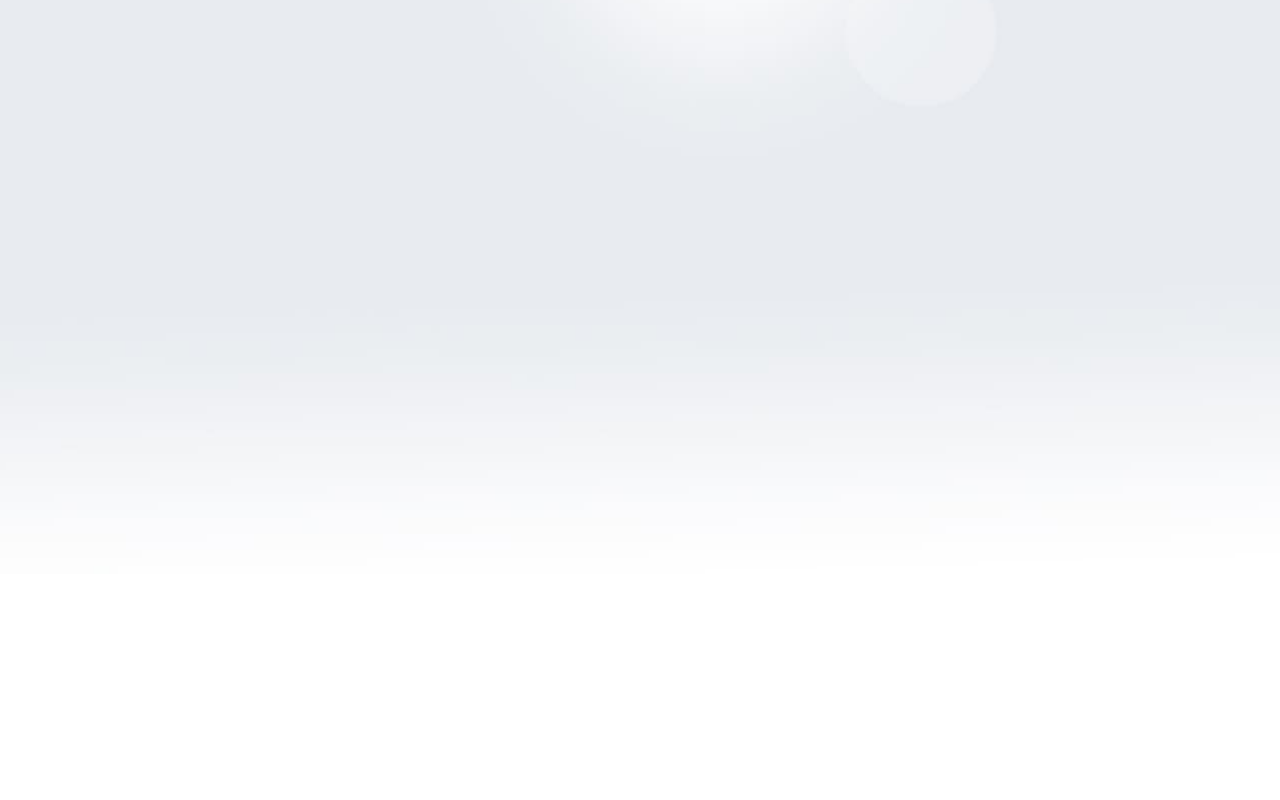
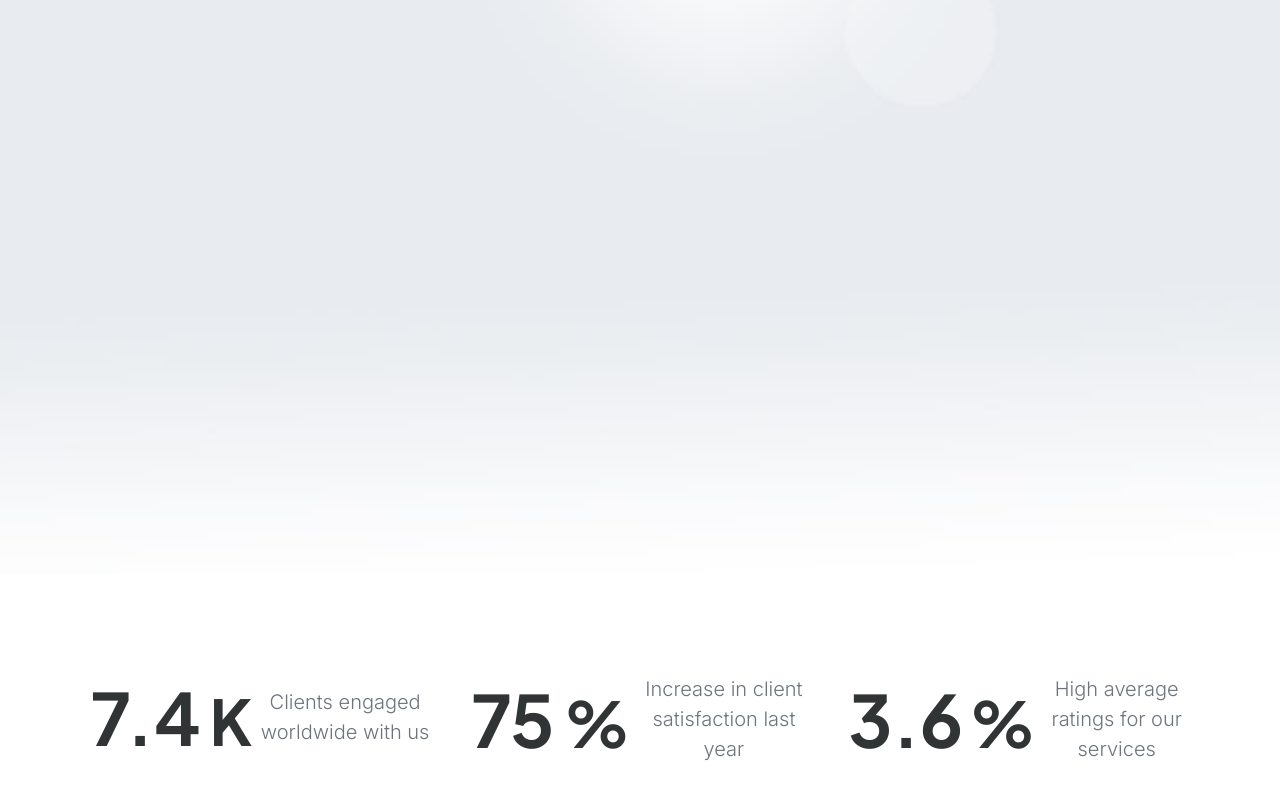
Before and after one commit to P666R/FinTech-Next.js, a Next.js app: page / in a window 1280 px wide. Shown: the part 511-1311 px from the top of the page. Built offline with nearby package versions, Linux system fonts and the light colour scheme.

Commit message:
modified statisticsOne

```diff
--- a/src/app/globals.scss
+++ b/src/app/globals.scss
@@ -143,13 +143,31 @@ ul.simple-list {
   margin: 0;
 }
 
-.statistics-section-text h2 {
-  flex: 1;
+.odometer1 {
+  display: inline-block;
+  width: 2.5ch;
+  text-align: center;
 }
 
-.statistics-section-text p {
-  flex: 1;
+.odometer2 {
+  display: inline-block;
+  width: 2ch;
+  text-align: center;
 }
+
+.odometer3 {
+  display: inline-block;
+  width: 2.5ch;
+  text-align: center;
+}
+
+// .statistics-section-text h2 span {
+//   flex: 0 1 49%;
+// }
+
+// .statistics-section-text h2 small {
+//   flex: 0 1 49%;
+// }
 
 // Divider
 
--- a/src/components/StatisticsOne.jsx
+++ b/src/components/StatisticsOne.jsx
@@ -1,82 +1,98 @@
 'use client';
 
 import { motion, useMotionValue, useTransform, animate } from 'framer-motion';
-import { useEffect } from 'react';
+import { useEffect, useRef } from 'react';
 import { useInView } from 'react-intersection-observer';
 
 function StatisticsOne() {
   // Use motion values to manage animation
-  const count1 = useMotionValue(0);
+  const count1 = useMotionValue(0.0);
   const count2 = useMotionValue(0);
-  const count3 = useMotionValue(0);
+  const count3 = useMotionValue(0.0);
 
-  const formatWithOneDecimal = (value) => {
-    return Math.round(value * 10) / 10;
-  };
+  const formatWithOneDecimal = (value) => value.toFixed(1); // Ensures 1 decimal place
+  const formatWholeNumber = (value) => value.toFixed(0).padStart(2, '0'); // Ensures 2 digits
 
   // Round the counts for display
   const roundedCount1 = useTransform(count1, formatWithOneDecimal);
-  const roundedCount2 = useTransform(count2, Math.round);
+  const roundedCount2 = useTransform(count2, formatWholeNumber);
   const roundedCount3 = useTransform(count3, formatWithOneDecimal);
 
-  // Use inView to detect when the component is in view
-  const { ref, inView } = useInView({
-    triggerOnce: true, // Trigger animation once
-    threshold: 0.5, // Trigger animation when 50% of the component is in view
+  // Create separate refs for each element
+  const { ref: ref1, inView: inView1 } = useInView({
+    triggerOnce: true,
+    threshold: 0.5,
+  });
+  const { ref: ref2, inView: inView2 } = useInView({
+    triggerOnce: true,
+    threshold: 0.5,
+  });
+  const { ref: ref3, inView: inView3 } = useInView({
+    triggerOnce: true,
+    threshold: 0.5,
   });
 
   useEffect(() => {
-    if (inView) {
-      // Start animations for each count with easing and longer duration
-      const animation1 = animate(count1, 9.1, {
+    if (inView1) {
+      animate(count1, 9.1, {
         duration: 8,
         ease: 'easeInOut',
       });
 
-      const animation2 = animate(count2, 92, {
+      const element = document.querySelector('.wow1');
+      if (element) {
+        element.classList.add('animate__animated', 'animate__fadeInUp');
+      }
+    }
+  }, [count1, inView1]);
+
+  useEffect(() => {
+    if (inView2) {
+      animate(count2, 92, {
         duration: 8,
         ease: 'easeInOut',
       });
 
-      const animation3 = animate(count3, 4.5, {
+      const element = document.querySelector('.wow2');
+      if (element) {
+        element.classList.add('animate__animated', 'animate__fadeInUp');
+      }
+    }
+  }, [count2, inView2]);
+
+  useEffect(() => {
+    if (inView3) {
+      animate(count3, 4.5, {
         duration: 8,
         ease: 'easeInOut',
       });
 
-      // Clean up animations on unmount
-      return () => {
-        animation1.stop();
-        animation2.stop();
-        animation3.stop();
-      };
+      const element = document.querySelector('.wow3');
+      if (element) {
+        element.classList.add('animate__animated', 'animate__fadeInUp');
+      }
     }
-  }, [count1, count2, count3, inView]);
+  }, [count3, inView3]);
 
   return (
-    <section ref={ref} className="statistics py-100">
+    <section className="statistics py-100">
       <div className="container">
         <div className="row justify-content-md-center row-cols-1 row-cols-md-3 g-4">
-          {/* Stat 1  */}
-          <div className="col">
-            <div
-              className="statistics-section-text d-flex flex-column flex-lg-row  text-center align-items-lg-center wow animate__animated animate__fadeInUp"
-              data-wow-offset="100"
-            >
+          {/* Stat 1 */}
+          <div className="col" ref={ref1}>
+            <div className="statistics-section-text d-flex flex-column flex-lg-row text-center align-items-lg-center wow1">
               <motion.h2 className="display-2 fw-bold flex-lg-shrink-0">
-                <motion.span className="odometer">{roundedCount1}</motion.span>
+                <motion.span className="odometer1">{roundedCount1}</motion.span>
                 <small>K</small>
               </motion.h2>
               <p className="lead fs-5">Clients engaged worldwide with us</p>
             </div>
           </div>
-          {/* Stat 2  */}
-          <div className="col">
-            <div
-              className="statistics-section-text d-flex flex-column flex-lg-row  text-center align-items-lg-center wow animate__animated animate__fadeInUp"
-              data-wow-offset="100"
-            >
+          {/* Stat 2 */}
+          <div className="col" ref={ref2}>
+            <div className="statistics-section-text d-flex flex-column flex-lg-row text-center align-items-lg-center wow2">
               <motion.h2 className="display-2 fw-bold flex-lg-shrink-0">
-                <motion.span className="odometer">{roundedCount2}</motion.span>
+                <motion.span className="odometer2">{roundedCount2}</motion.span>
                 <small>%</small>
               </motion.h2>
               <p className="lead fs-5">
@@ -84,17 +100,14 @@ function StatisticsOne() {
               </p>
             </div>
           </div>
-          {/* Stat 3  */}
-          <div className="col">
-            <div
-              className="statistics-section-text d-flex flex-column flex-lg-row  text-center align-items-lg-center wow animate__animated animate__fadeInUp"
-              data-wow-offset="100"
-            >
+          {/* Stat 3 */}
+          <div className="col" ref={ref3}>
+            <div className="statistics-section-text d-flex flex-column flex-lg-row text-center align-items-lg-center wow3">
               <motion.h2 className="display-2 fw-bold flex-lg-shrink-0">
-                <motion.span className="odometer">{roundedCount3}</motion.span>
+                <motion.span className="odometer3">{roundedCount3}</motion.span>
                 <small>%</small>
               </motion.h2>
-              <p className="lead fs-5">Average ratings for our services</p>
+              <p className="lead fs-5">High average ratings for our services</p>
             </div>
           </div>
         </div>
```
